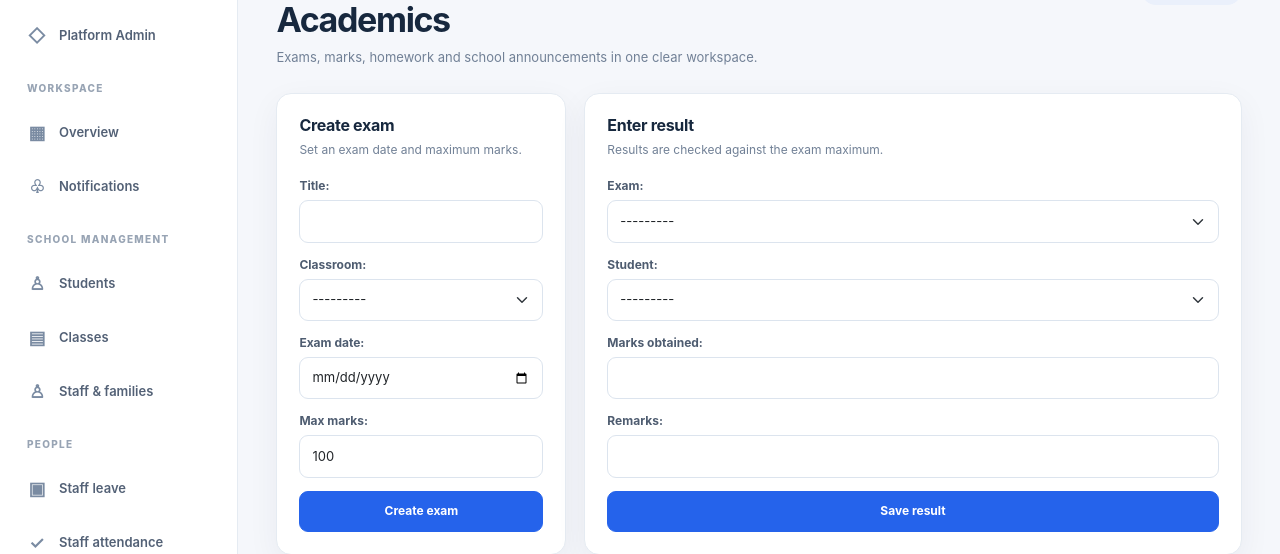
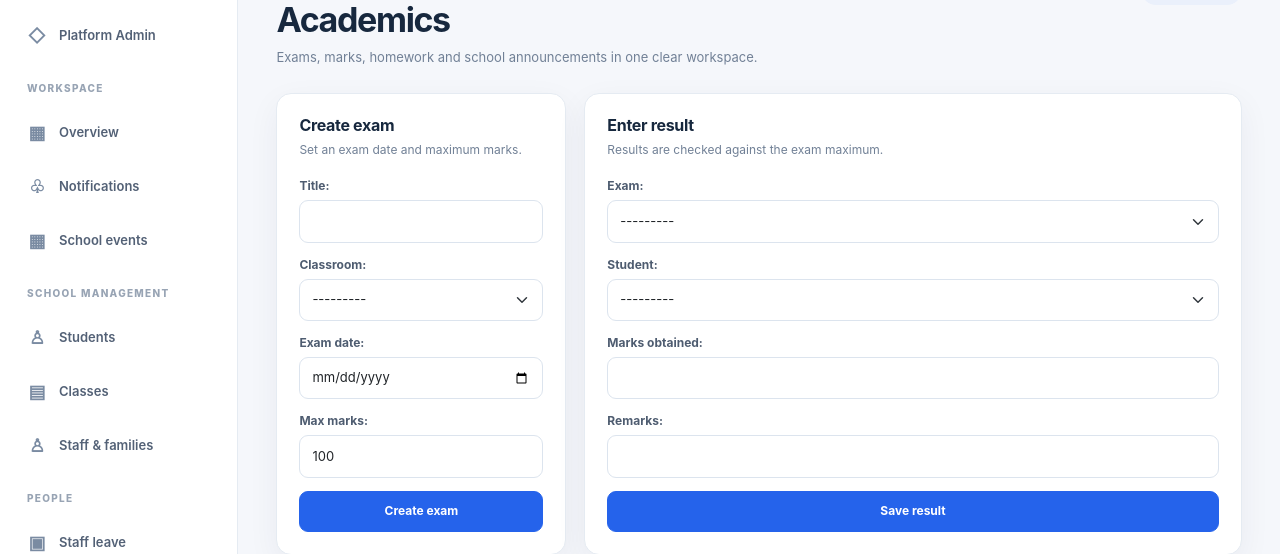
Before and after one commit to pk8873/My_school, a Django app: page /academics/ in a window 1280 px wide. Shown: the part 136-690 px from the top of the page. Run offline with Django 5.2, Linux system fonts and the light colour scheme; a user stored in the database is signed in; tables that the repository leaves empty hold one stand-in row (values such as "Sample post").

Commit message:
feat: add school events navigation link

```diff
--- a/templates/base.html
+++ b/templates/base.html
@@ -4,7 +4,7 @@
 <head><meta charset="utf-8"><meta name="viewport" content="width=device-width, initial-scale=1"><meta name="theme-color" content="#112b46"><meta name="description" content="School Saathi — school operations and parent communication workspace"><title>{% block title %}School Saathi{% endblock %}</title><link rel="manifest" href="{% static 'pwa/manifest.webmanifest' %}"><link rel="icon" href="data:,"><link href="https://cdn.jsdelivr.net/npm/bootstrap@5.3.3/dist/css/bootstrap.min.css" rel="stylesheet"><link rel="stylesheet" href="{% static 'css/app.css' %}"><script defer src="{% static 'js/app.js' %}"></script></head>
 <body>
 <header class="topbar"><div class="topbar-inner"><a class="brand" href="{% url 'dashboard' %}?school={{ membership.school_id }}"><span class="brand-mark">S</span><span>School <b>Saathi</b><small>School workspace</small></span></a><div class="topbar-actions">{% if request.user.is_authenticated %}<span class="user-chip"><span class="avatar">{{ request.user.username|slice:":1"|upper }}</span><span class="user-name">{{ request.user.username }}</span></span><form method="post" action="{% url 'logout' %}">{% csrf_token %}<button class="btn btn-sm btn-quiet" type="submit">Sign out</button></form>{% else %}<a class="btn btn-primary btn-sm" href="{% url 'login' %}">Sign in</a>{% endif %}</div></div></header>
-{% if request.user.is_authenticated %}<div class="app-layout"><aside class="sidebar">{% if request.user.is_superuser %}<div class="sidebar-label">PLATFORM</div><a class="nav-item" href="{% url 'platform_admin' %}"><span>◇</span> Platform Admin</a>{% endif %}<div class="sidebar-label">WORKSPACE</div><a class="nav-item" href="{% url 'dashboard' %}?school={{ membership.school_id }}"><span>▦</span> Overview</a>{% if membership.role == "school_admin" or membership.role == "principal" or membership.role == "teacher" or membership.role == "parent" or membership.role == "student" %}<a class="nav-item" href="{% url 'announcement_inbox' %}?school={{ membership.school_id }}"><span>♧</span> Notifications</a>{% endif %}
+{% if request.user.is_authenticated %}<div class="app-layout"><aside class="sidebar">{% if request.user.is_superuser %}<div class="sidebar-label">PLATFORM</div><a class="nav-item" href="{% url 'platform_admin' %}"><span>◇</span> Platform Admin</a>{% endif %}<div class="sidebar-label">WORKSPACE</div><a class="nav-item" href="{% url 'dashboard' %}?school={{ membership.school_id }}"><span>▦</span> Overview</a>{% if membership.role == "school_admin" or membership.role == "principal" or membership.role == "teacher" or membership.role == "parent" or membership.role == "student" %}<a class="nav-item" href="{% url 'announcement_inbox' %}?school={{ membership.school_id }}"><span>♧</span> Notifications</a><a class="nav-item" href="{% url 'school_events' %}?school={{ membership.school_id }}"><span>▦</span> School events</a>{% endif %}
 {% if membership.role == "school_admin" or membership.role == "principal" %}<div class="sidebar-label">SCHOOL MANAGEMENT</div><a class="nav-item" href="{% url 'students' %}?school={{ membership.school_id }}"><span>♙</span> Students</a><a class="nav-item" href="{% url 'classrooms' %}?school={{ membership.school_id }}"><span>▤</span> Classes</a><a class="nav-item" href="{% url 'staff_management' %}?school={{ membership.school_id }}"><span>♙</span> Staff & families</a>{% endif %}
 {% if membership.role == "school_admin" or membership.role == "principal" or membership.role == "teacher" or membership.role == "accountant" %}<div class="sidebar-label">PEOPLE</div><a class="nav-item" href="{% url 'staff_leave' %}?school={{ membership.school_id }}"><span>▣</span> Staff leave</a><a class="nav-item" href="{% url 'staff_attendance' %}?school={{ membership.school_id }}"><span>✓</span> Staff attendance</a>{% endif %}
 {% if membership.role == "school_admin" or membership.role == "principal" or membership.role == "teacher" %}<div class="sidebar-label">ACADEMICS</div><a class="nav-item" href="{% url 'attendance' %}?school={{ membership.school_id }}"><span>✓</span> Attendance</a><a class="nav-item" href="{% url 'attendance_bulk' %}?school={{ membership.school_id }}"><span>☷</span> Bulk attendance</a><a class="nav-item" href="{% url 'attendance_history' %}?school={{ membership.school_id }}"><span>↺</span> Attendance history</a><a class="nav-item" href="{% url 'academics' %}?school={{ membership.school_id }}"><span>▣</span> Exams & homework</a><a class="nav-item" href="{% url 'timetable' %}?school={{ membership.school_id }}"><span>◷</span> Timetable</a>{% endif %}{% if membership.role == "parent" or membership.role == "student" %}<div class="sidebar-label">MY LEARNING</div><a class="nav-item" href="{% url 'academics' %}?school={{ membership.school_id }}"><span>▣</span> Learning updates</a><a class="nav-item" href="{% url 'timetable' %}?school={{ membership.school_id }}"><span>◷</span> Class timetable</a>{% endif %}
```
